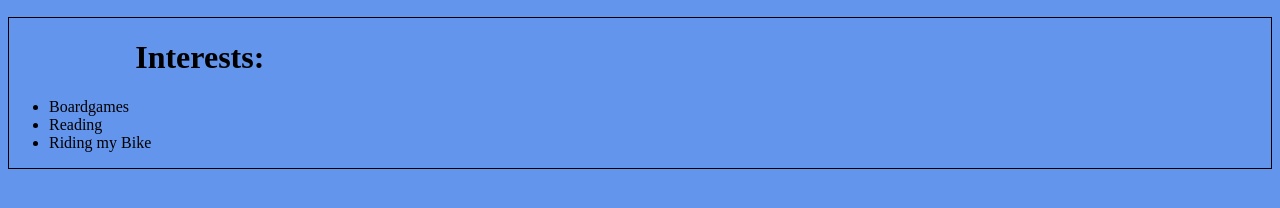
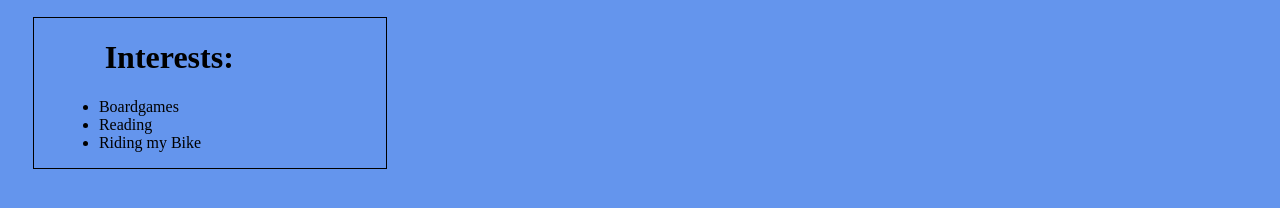
Before and after one commit to ArronO/ArronO.github.io, a plain HTML site: page index.html in a window 1280 px wide. Shown: the part 286-494 px from the top of the page. Drawn offline with Linux system fonts and the light colour scheme.

Commit message:
New update

```diff
--- a/index.html
+++ b/index.html
@@ -23,10 +23,10 @@
             <h1 class="header1">
                 <b>Interests:</b>
             </h1>
-            <ul>
-                <li>Boardgames</li>
-                <li>Reading</li>
-                <li>Riding my Bike</li>
+            <ul class="interest">
+                 <li>Boardgames</li>
+                 <li>Reading</li>
+                 <li>Riding my Bike</li>
             </ul>
         </div>
 
--- a/style.css
+++ b/style.css
@@ -71,9 +71,14 @@ body {
 
 .list1 {
     border: 1px solid black;
+    margin-right: 70%;
+    margin-left: 2%;
 }
 
 .header1 {
-    margin-left: 10%;
-    margin-right: 80%;
+    margin-left: 20%;
 }
+
+.interest {
+    margin-left: 7%
+}
```
